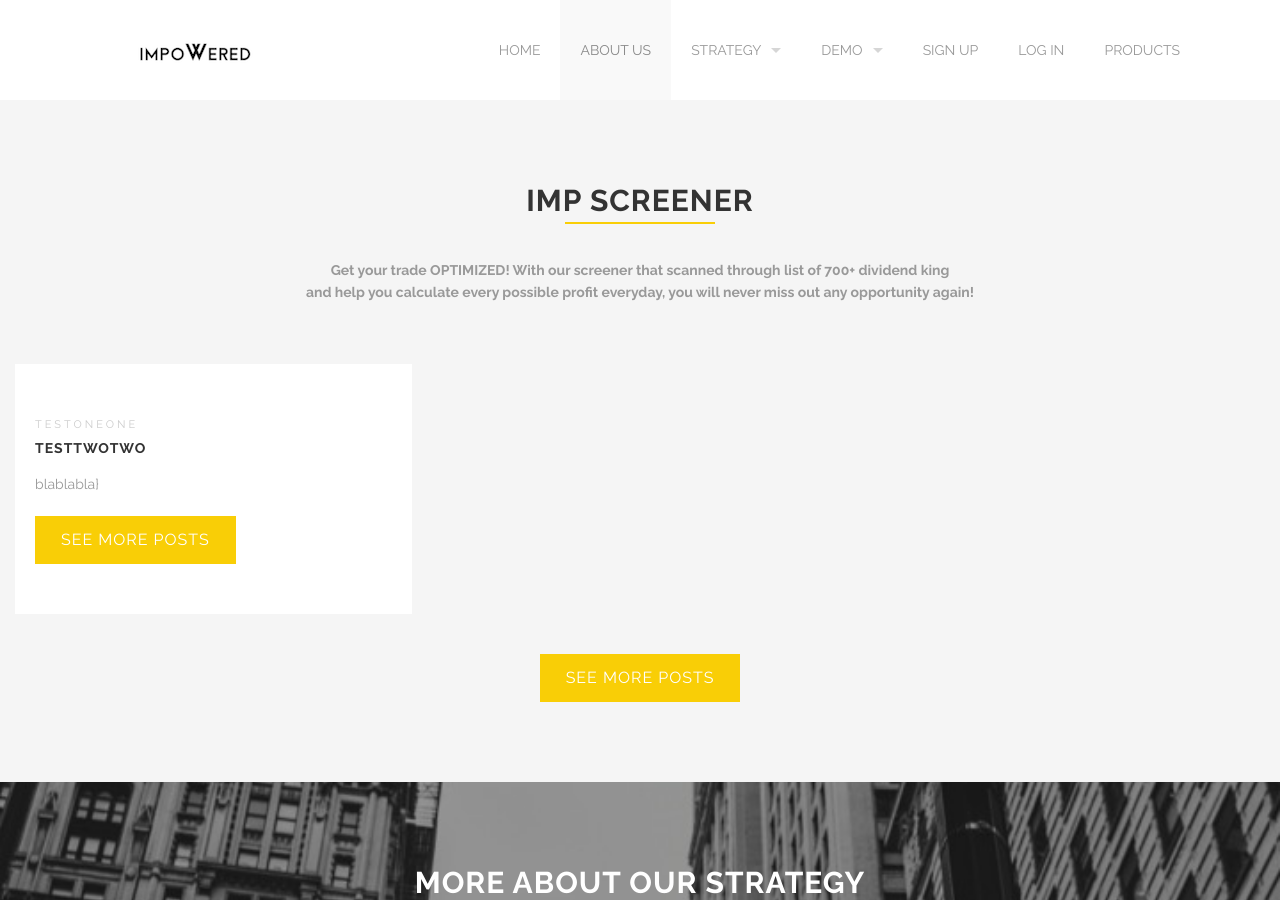
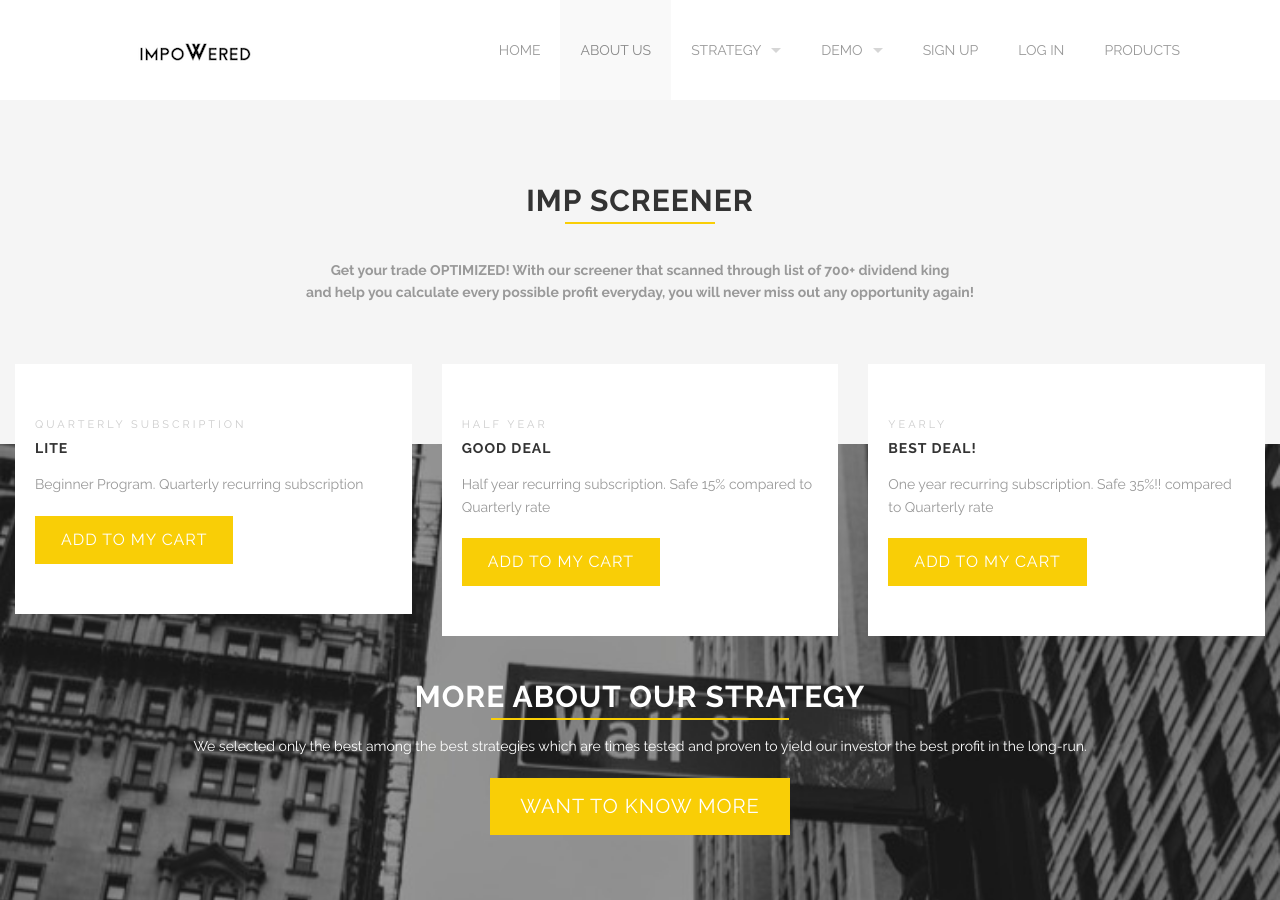
Before and after one commit to impoweredcapital/investmentplatform, a Jekyll site: the page built from products.html, in a window 1280 px wide and 900 px high. Built offline with Jekyll 4.4.1, drawn with Linux system fonts in a browser that asks for light colours.

Commit message:
Update products.html

```diff
--- a/products.html
+++ b/products.html
@@ -48,10 +48,38 @@ testimonials:
             <img alt="" src="{{image}}" />
           </a>
         <div class='content'>
-          <p class='date'>testoneone</p>
-          <h4><a href="#">testtwotwo</a></h4>
-          <p>blablabla}</p>
-          <a class='button' href='blog.html'>See more posts</a>
+          <p class='date'>Quarterly Subscription</p>
+          <h4><a href="#">Lite</a></h4>
+          <p>Beginner Program. Quarterly recurring subscription</p>
+          <a class='button' href='yourcart.html'>Add to my cart</a>
+        </div>
+      </div>
+    </div>
+
+    <div class='large-4 medium-4 columns'>
+      <div class='mod modBlogPost'>
+          <a href="{{post.url}}">
+            <img alt="" src="{{image}}" />
+          </a>
+        <div class='content'>
+          <p class='date'>Half Year</p>
+          <h4><a href="#">Good Deal</a></h4>
+          <p>Half year recurring subscription. Safe 15% compared to Quarterly rate</p>
+          <a class='button' href='yourcart.html'>Add to my cart</a>
+        </div>
+      </div>
+    </div>
+
+    <div class='large-4 medium-4 columns'>
+      <div class='mod modBlogPost'>
+          <a href="{{post.url}}">
+            <img alt="" src="{{image}}" />
+          </a>
+        <div class='content'>
+          <p class='date'>Yearly</p>
+          <h4><a href="#">BEST DEAL!</a></h4>
+          <p>One year recurring subscription. Safe 35%!! compared to Quarterly rate</p>
+          <a class='button' href='yourcart.html'>Add to my cart</a>
         </div>
       </div>
     </div>
@@ -60,13 +88,6 @@ testimonials:
 
 
   <div class='two spacing'></div>
-  <div class='row'>
-    <div class='large-12 columns'>
-      <p class='centered-text'>
-        <a class='button' href='blog.html'>See more posts</a>
-      </p>
-    </div>
-  </div>
   <div class='two spacing'></div>
 
 </div>
```
